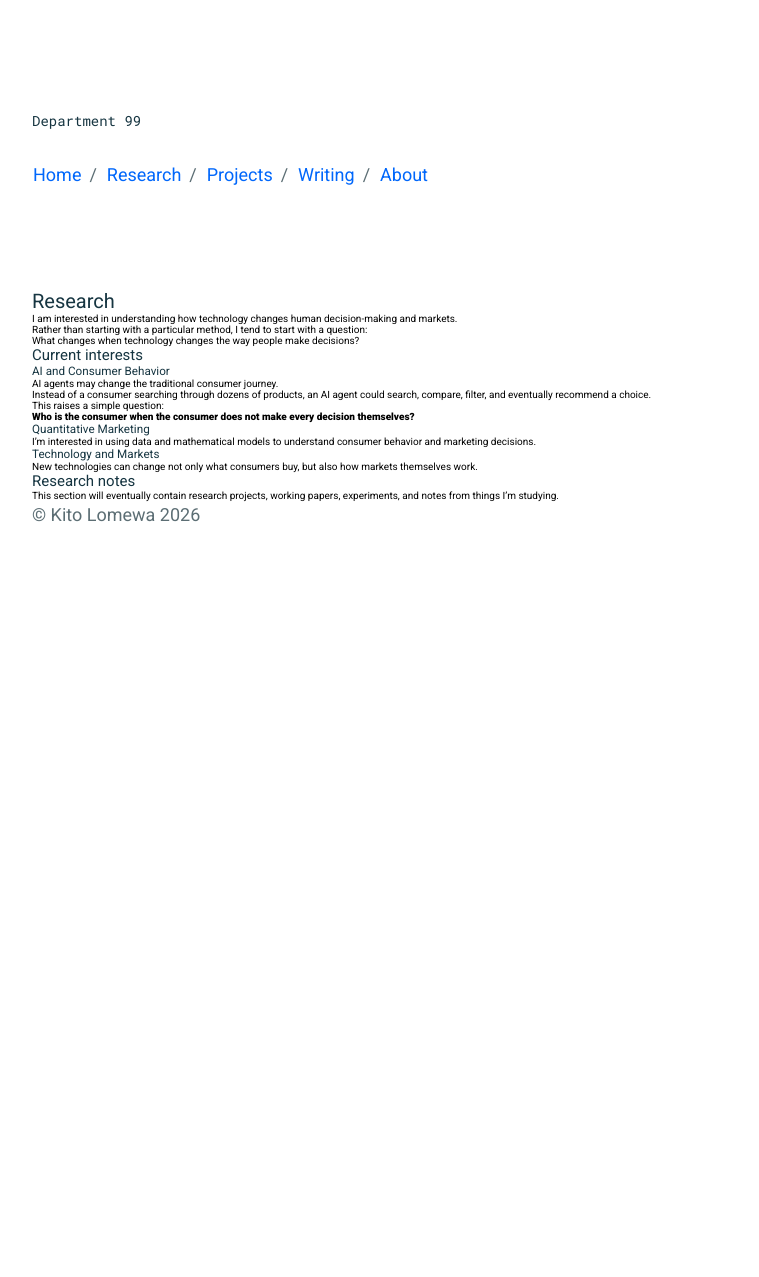
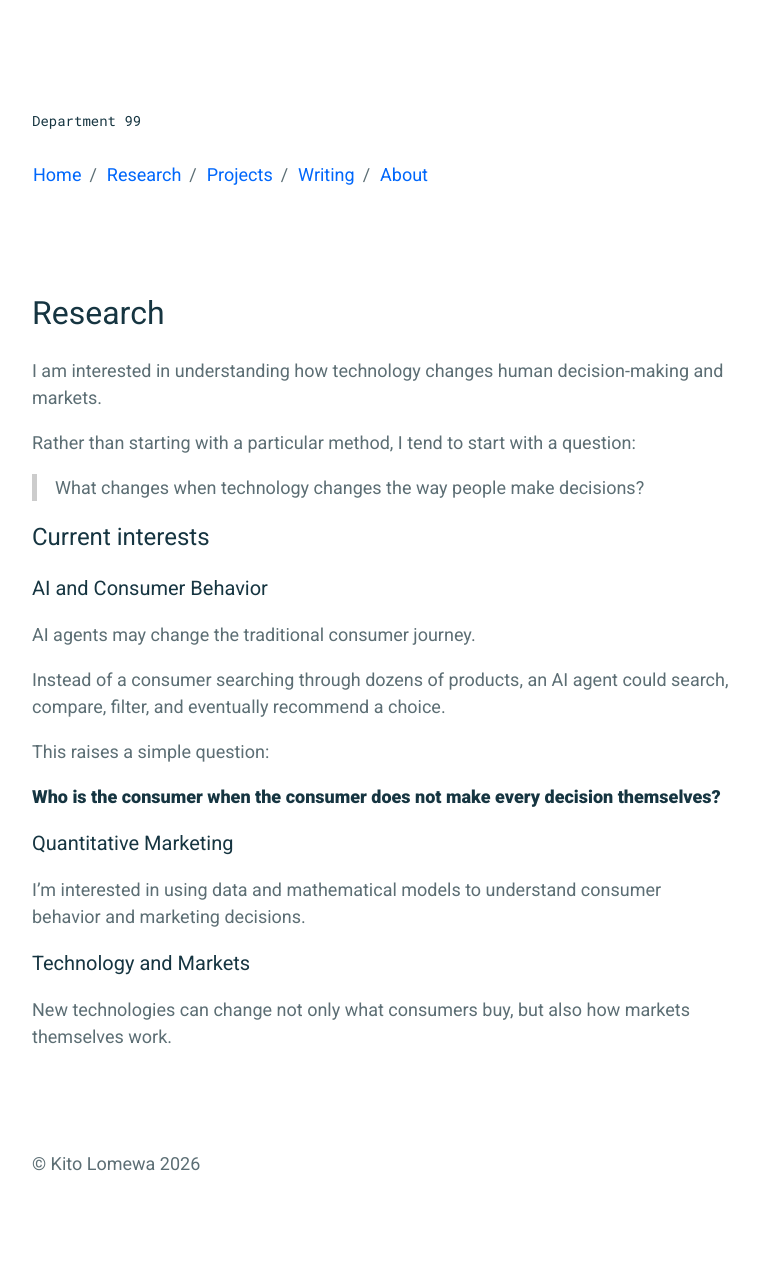
Before and after one commit to kitolomewa/kitolomewa.github.io, a Jekyll site: the page built from _pages/research/index.md, in a window 1280 px wide. Shown: the whole page, without its empty margins (258-1017 px from the left). Built offline with Jekyll 4.4.1, drawn with Linux system fonts in a browser that asks for light colours; before the commit the page ends 900 px from its top, so only the background shows below that.

Commit message:
Update index.md

```diff
--- a/_pages/research/index.md
+++ b/_pages/research/index.md
@@ -1,10 +1,8 @@
 ---
-layout: page
+layout: content
 title: Research
 permalink: /research/
 ---
-
-# Research
 
 I am interested in understanding how technology changes human decision-making and markets.
 
@@ -31,7 +29,3 @@
 ### Technology and Markets
 
 New technologies can change not only what consumers buy, but also how markets themselves work.
-
-## Research notes
-
-This section will eventually contain research projects, working papers, experiments, and notes from things I'm studying.
```
